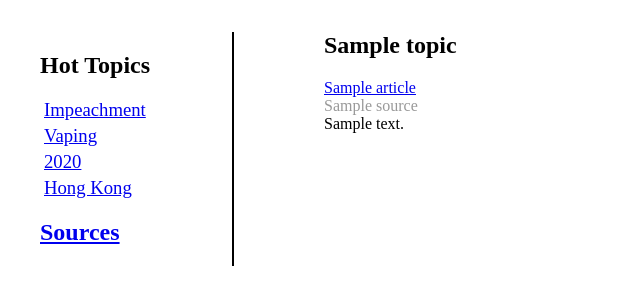
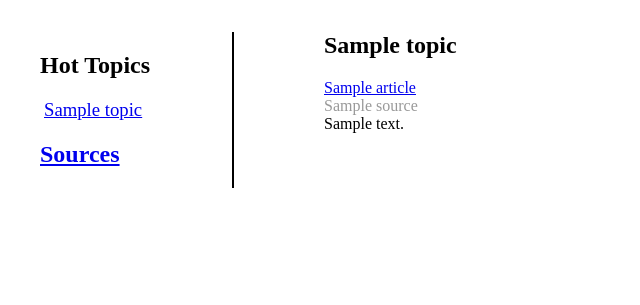
Before and after one commit to alan-luo/hackprinceton-19, a Flask app: template templates/topic.html in a window 1280 px wide. Shown: the top 305 px of the page, without its empty margins (0-640 px from the left). Run offline with Flask 2, Linux system fonts and the light colour scheme; the template is opened without the code that fills it: most values are stand-ins (such as "Sample title", 1, 10 or a date in 2020).

Commit message:
fixed topic page links

```diff
--- a/app.py
+++ b/app.py
@@ -3,30 +3,30 @@ from newsapi import NewsApiClient
 
 app = Flask(__name__)
 newsapi = NewsApiClient(api_key='466f16c5dc2445eabe6a30991514a281')
+top_topics = ['Impeachment', 'Vaping', 'Election', 'Hong Kong']
 
 
 @app.route('/')
 def main():
     articles = []
-    top_topics = ['Impeachment', 'Vaping', 'Election', 'Hong Kong']
     for topic in top_topics:
         articles.append(get_topic(topic))
     print(articles)
     return render_template('index.html', articles_list=articles, topics_list=top_topics)
 
 
-@app.route('/topic_page/<topic_name>')
+@app.route('/topic/<topic_name>')
 def render_topic(topic_name):
     topic_articles = get_topic(topic_name)
-    return render_template('topic.html', topic=topic_name, articles_list=topic_articles)
+    return render_template('topic.html', topic=topic_name, articles_list=topic_articles, topics_list=top_topics)
 
 
 @app.route('/viz')
 def viz():
-    return render_template('sourceGraphs.html')
+    return render_template('sourceGraphs.html', topics_list=top_topics)
 
 
-@app.route('/topic/<topic_name>')
+@app.route('/get_topic/<topic_name>')
 def get_topic(topic_name):
     return newsapi.get_top_headlines(q=topic_name, language='en', page_size=1).get('articles')
 
--- a/templates/index.html
+++ b/templates/index.html
@@ -7,7 +7,7 @@
 <div class="newscontainer">
 	{% for topic in topics_list %}
 	<div class="newswrapper">
-		<h2><a href= "/topic_page/{{ topic}}">{{ topic }}</a></h2>
+		<h2><a href= "/topic/{{ topic }}">{{ topic }}</a></h2>
 		<div class="news-links">
 			<div class="news-link">
 				<div class="link-title"><a href= {{articles_list[loop.index0][0]['url']}} target="_blank"> {{ articles_list[loop.index0][0]['title'] }} </a></div>
@@ -18,3 +18,4 @@
 	</div>
 	{% endfor %}
 {% endblock %}
+</div>
--- a/templates/layout.html
+++ b/templates/layout.html
@@ -14,10 +14,9 @@
 		<div class="nav">
 			<h2 onclick="toggle();">Hot Topics</h2>
 			<div class="dropdown" id="dropdown">
-				<a href="/topic?topic=impeachment"><h3>Impeachment</h3></a>
-				<h3><a href="/topic?topic=vaping">Vaping</a></h3>
-				<h3><a href="/topic?topic=election">2020</h3></a>
-				<h3><a href="/topic?topic=hongkong">Hong Kong</a></h3>
+				{% for topic in topics_list %}
+				<h3><a href="/topic/{{ topic }}">{{ topic }}</a></h3>
+				{% endfor %}
 			</div>
 			<h2><a href="/viz">Sources</a></h2>
 		</div>
--- a/templates/sourceGraphs.html
+++ b/templates/sourceGraphs.html
@@ -18,7 +18,7 @@
 
 {% endblock %}
 {% block content %}
-
+<body>
 <h3>Today is going to be a good day!</h3>
 <script src="https://d3js.org/d3.v5.min.js"></script>
 <script type="text/javascript">
--- a/templates/viz.html
+++ b/templates/viz.html
@@ -54,6 +54,7 @@
 		  top: 100%;
 		  left: 0;
 		}
+
     </style>
 </head>
 <body>
@@ -134,5 +135,7 @@
 		  return d;
 		}
 
+
 </script>
+</body>
 </html>
```
Lines whose indentation alone changed are shown as unchanged.
